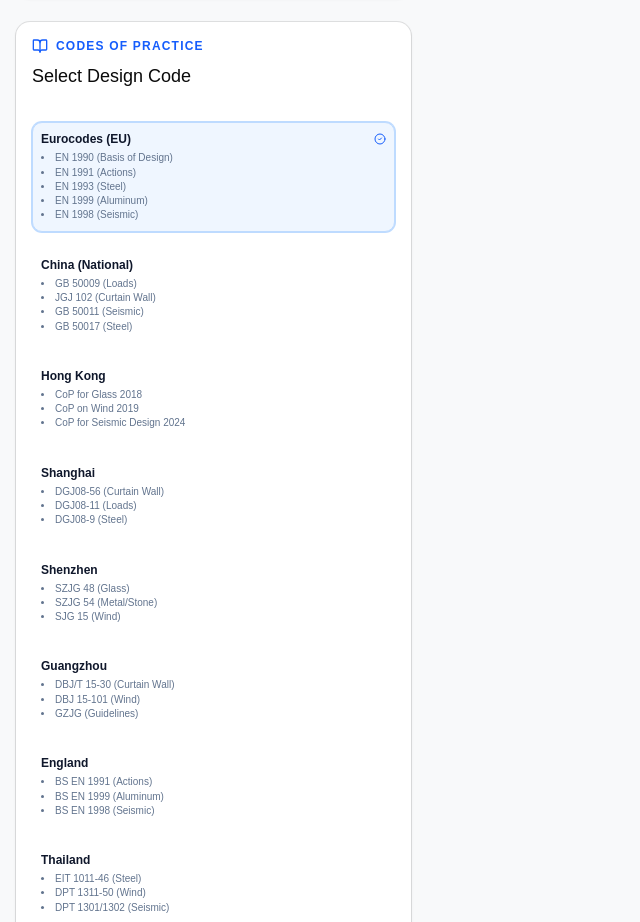
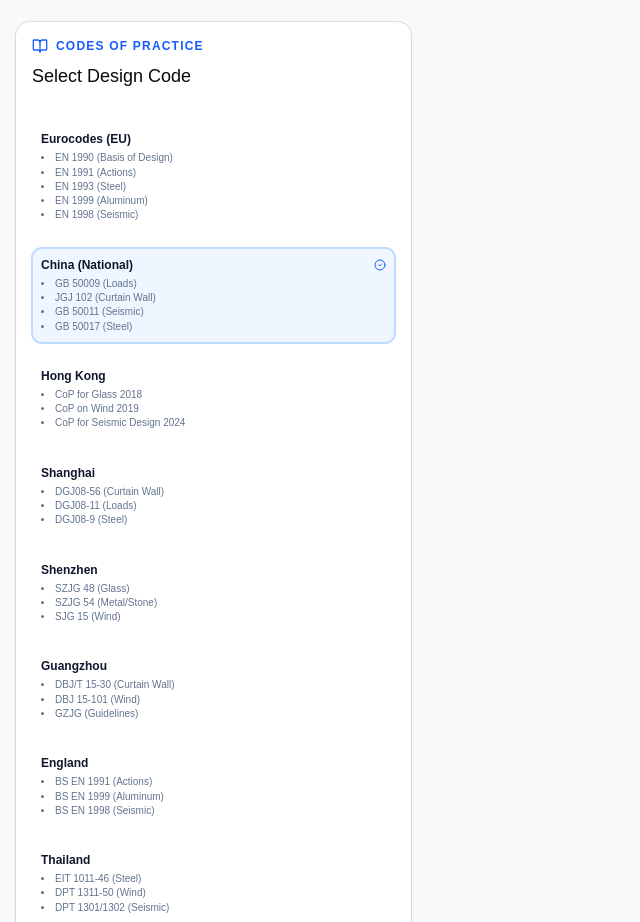
Before and after one commit to wnhoan/hnfacadecalc, a React (Vite) app: page / in a window 1280 px wide. Shown: the part 1471-2393 px from the top of the page, without its empty margins (0-640 px from the left). Built offline with nearby package versions, Linux system fonts and the light colour scheme.

Commit message:
feat: Set default calculation code to China National
Changes the default selected code for structural calculations from 'Eurocodes (EU)' to 'China (National)' in the `App.tsx` component. This aligns the application's initial state with a different regional standard.

```diff
--- a/src/App.tsx
+++ b/src/App.tsx
@@ -338,7 +338,7 @@ export function App() {
   const [height, setHeight] = useState(100);
   const [thickness, setThickness] = useState(3);
   const [safetyFactor, setSafetyFactor] = useState(1.5);
-  const [selectedCodeId, setSelectedCodeId] = useState<string>('Eurocodes (EU)');
+  const [selectedCodeId, setSelectedCodeId] = useState<string>('China (National)');
   const [hoveredLoad, setHoveredLoad] = useState<Load | null>(null);
   const [mousePos, setMousePos] = useState({ x: 0, y: 0 });
 
```
